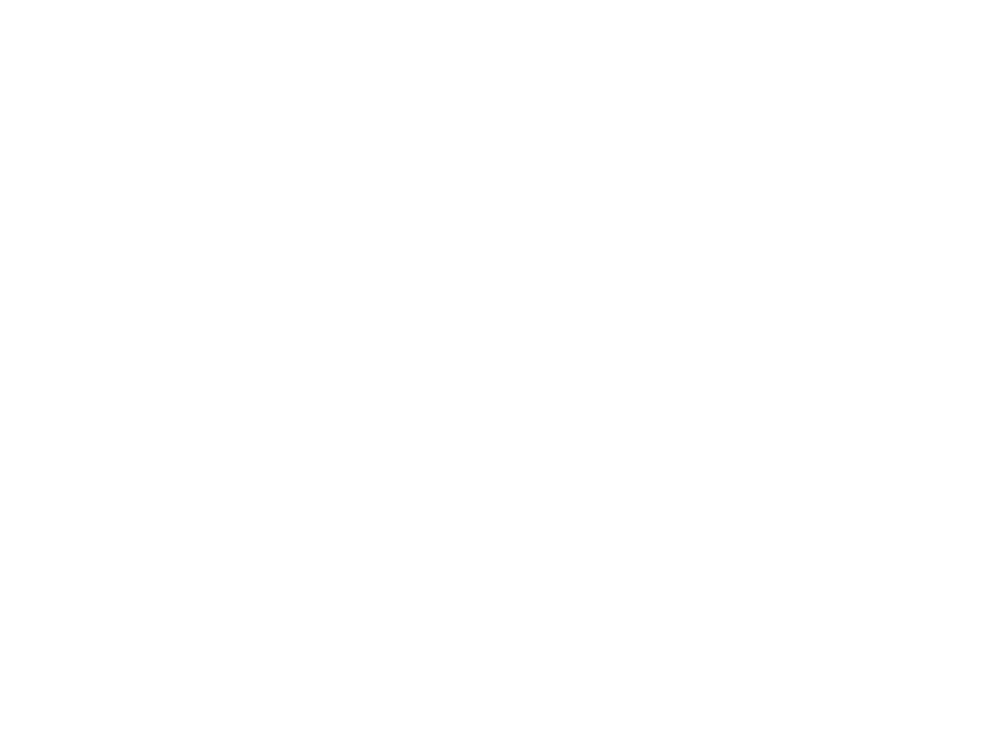
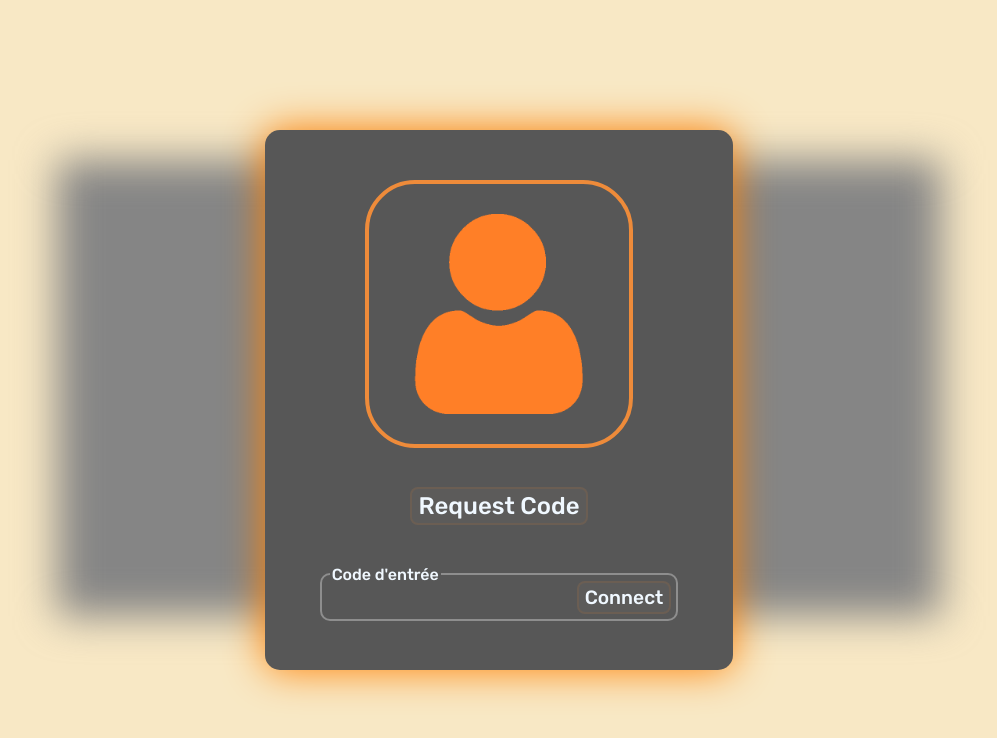
Before and after one commit to projectMTGJ/StrasCroute, a website: page Add_a_Restaurant/index.html in a window 1280 px wide. Shown: the whole page, without its empty margins (141-1138 px from the left). Drawn offline with Linux system fonts and the light colour scheme.

Commit message:
Default Add

```diff
--- a/Add_a_Restaurant/index.html
+++ b/Add_a_Restaurant/index.html
@@ -13,15 +13,23 @@
     <script src="script.js"></script>
 </head>
 <body>
-    <div class="auth">
-        <img src="" alt="">
+    <div class="auth" id="authenticator">
         <div class="contain">
-
+            <div class="text" id="bvnText">Bienvenue!</div>
+            <img id="personImage" src="https://raw.githubusercontent.com/projectMTGJ/StrasCroute/master/images/user.png" alt="UserConnect">
+            <div id="ButtonCodeSend" class="button" style="font-size: x-large;" onclick="connect.request()">Request Code</div>
+            <fieldset id="fieldSetterCode">
+                <legend>Code d'entrée</legend>
+                <input type="password" name="code" id="code"/>
+                <div class="button" style="transform: translate(-3px, -3px);" onclick="connect.check()">Connect</div>
+            </fieldset>
         </div>
     </div>
-    <div class="container">
+    <div class="container blur" id="containator">
         <div class="options">
-            <div class="option" id="add"></div>
+            <div class="option" id="add">
+
+            </div>
             <div class="option" id="mod"></div>
             <div class="option" id="rem"></div>
         </div>
--- a/Add_a_Restaurant/script.js
+++ b/Add_a_Restaurant/script.js
@@ -0,0 +1,30 @@
+passWord = "Ax2346Zb";
+
+const connect = {
+    check: function() {
+        if (document.getElementById('code').value == passWord) {
+            /*listRem = ['fieldSetterCode','ButtonCodeSend'];
+            listRem.forEach(el => {document.getElementById(el).style = "opacity: 0;"})
+            setTimeout(() => {
+                listRem.forEach(el => {document.getElementById(el).style = "display: none;";})
+            }, 400);
+            setTimeout(() => {
+                document.getElementById('bvnText').style = "display: flex;";
+                document.getElementById('personImage').style = "border: 4px solid rgb(61, 205, 25);";
+            }, 1000);
+            setTimeout(() => {
+                document.getElementById('authenticator').style = "opacity: 0;";
+                document.getElementById('containator').classList.remove('blur');
+            }, 2500);*/
+            setTimeout(() => {
+                document.getElementById('authenticator').style = "display: none";
+                document.getElementById('containator').classList.remove('blur');
+            }, 0);
+        } else {
+            document.getElementById('fieldSetterCode').style = "border: 2px solid rgba(255, 70, 70, 0.6);";
+        }
+    },
+    request: function() {
+        document.getElementById('code').value = passWord;
+    }
+}
--- a/Add_a_Restaurant/style.css
+++ b/Add_a_Restaurant/style.css
@@ -0,0 +1,116 @@
+html {
+    user-select: none;
+    cursor: default;
+}
+
+body {
+    font-family: Rubik;
+    background-color: rgb(248, 232, 197);
+    position: relative;
+    display: flex;
+    justify-content: center;
+    & .auth {
+        top: 0;
+        left: 0;
+        position: fixed;
+        height: 100%;
+        width: 100%;
+        display: flex;
+        align-items: center;
+        justify-content: center;
+        transition: ease 0.4s;
+        & .contain {
+            color: aliceblue;
+            height: 65%;
+            width: 35%;
+            background-color: rgb(87, 87, 87);
+            box-shadow: 0 0 40px rgb(255, 128, 0);
+            border-radius: 15px;
+            padding: 10px;
+            display: flex;
+            flex-direction: column;
+            align-items: center;
+            justify-content: space-evenly;
+            & .text {
+                font-size: xx-large;
+                font-weight: 600;
+                display: none;
+                transition: ease 0.6s;
+                color: rgb(61, 205, 25);
+            }
+            & img {
+                height: 200px;
+                width: auto;
+                border: 4px solid rgb(238, 139, 58);
+                border-radius: 50px;
+                padding: 30px;
+                transition: ease 0.6s;
+            }
+            & fieldset {
+                border: 2px solid rgba(178, 178, 178, 0.6);
+                display: flex;
+                align-items: center;
+                border-radius: 10px;
+                padding-top: 0;
+                padding-bottom: 2px;
+                padding-left: 8px;
+                padding-right: 2px;
+                font-weight: 500;
+                transition: ease 0.6s;
+                & input {
+                    background-color: transparent;
+                    outline: none;
+                    border: none;
+                    font-size: large;
+                    font-weight: 700;
+                    margin-right: 5px;
+                    user-select:text;
+                    color: aliceblue;
+                }
+            }
+            & .button {
+                font-size: larger;
+                font-weight: 500;
+                border: 2px solid rgba(236, 119, 23, 0.1);
+                background-color: rgba(255, 226, 188, 0.035);
+                padding: 3px 6px;
+                border-radius: 8px;
+                transition: ease 0.2s;
+                &:hover {
+                    /*special*/
+                    border: 2px solid rgba(236, 119, 23, 1);
+                    background-color: rgba(255, 226, 188, 0.15);
+                    transition: ease 0.2s;
+                    cursor: pointer;
+                }
+            }
+        }
+    }
+    & .blur {
+        filter: blur(20px);
+    }
+    & .container {
+        top: 0px;
+        left: 0px;
+        transition: ease 0.6s;
+        height: 95vh;
+        width: 100%;
+        display: flex;
+        align-items: center;
+        justify-content: center;
+        z-index: -99;
+        & .options {
+            display: flex;
+            width: 70%;
+            flex-direction: row;
+            height: 60%;
+            background-color: rgb(133, 133, 133);
+            justify-content: space-evenly;
+            & .option {
+                height: 100%;
+                width: fit-content;
+                background-color: blue;
+            }
+        }
+    }
+}
--- a/style-main.css
+++ b/style-main.css
@@ -6,7 +6,7 @@ blacks:
     3: rgb(100, 100, 100)
 
 oranges:
-    1: rgb(236, 119, 23)
+    1: rgb(236, 119, 23) // less agressive rgb(238, 139, 58)
     2: rgba(247, 174, 79, 0.685) / fade rgba(247, 174, 79, 0.150)
     3: rgb(248, 232, 197)
 */
```
Also changed, not shown: Restaurants/index.html (+1 -1 lines), index.html (+1 -1 lines), images/add_resto.png (added), images/admin_panel.png (added), images/delete_resto.png (added), images/modify_resto.png (added).
